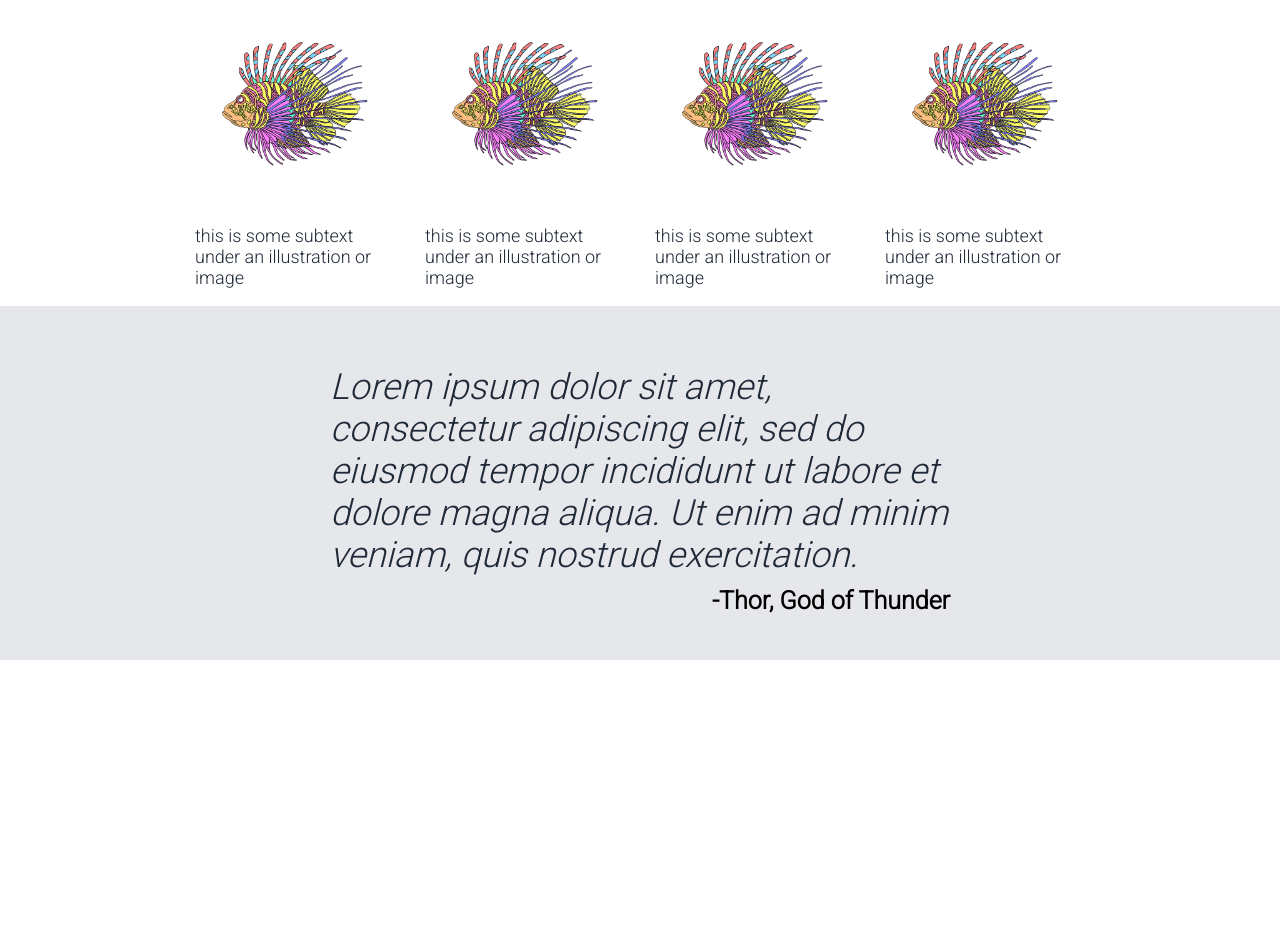
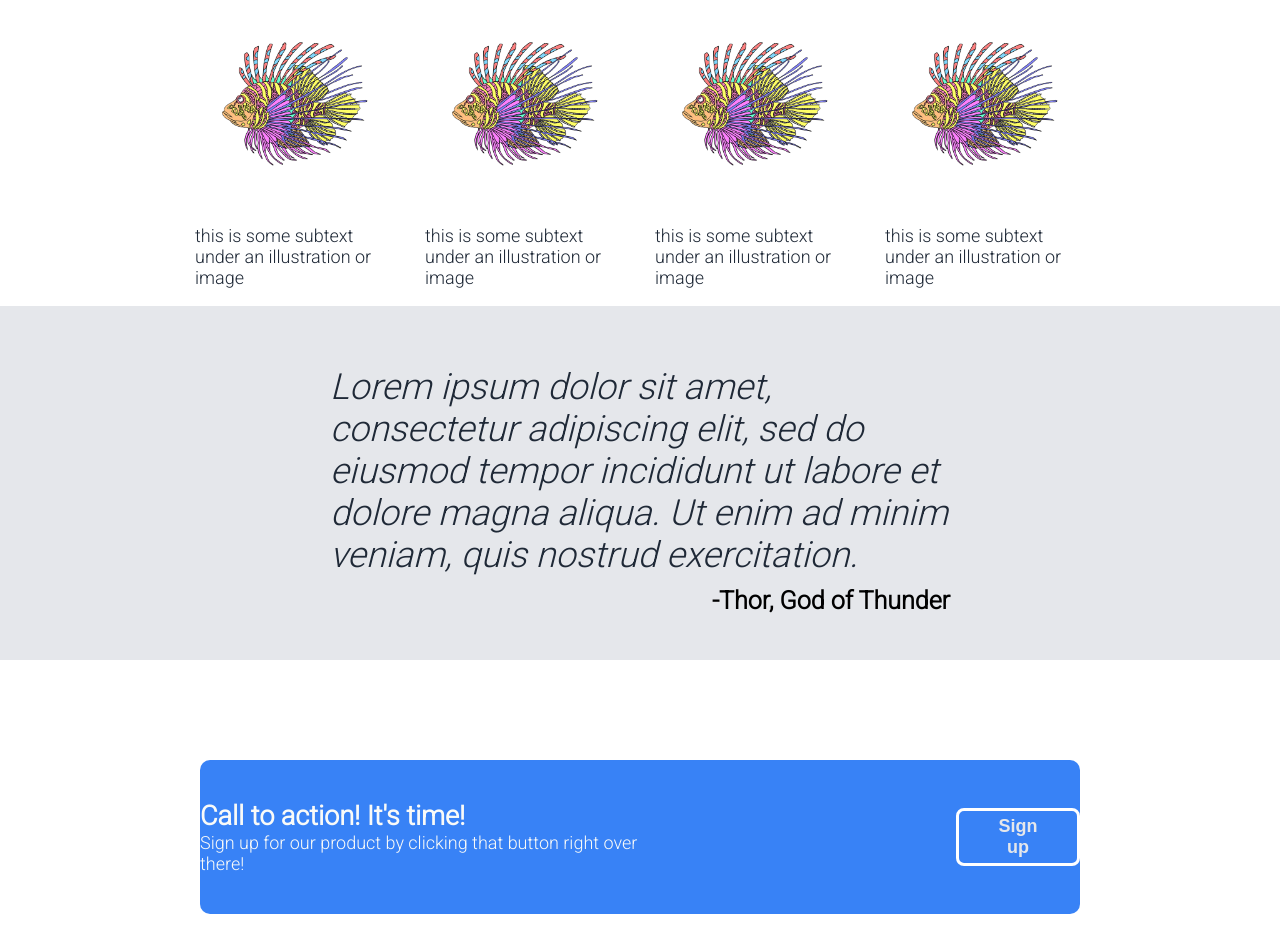
Before and after one commit to semihgurbuz/landing-page, a plain HTML site: page index.html in a window 1280 px wide. Shown: the part 663-1615 px from the top of the page. Before the commit the page ends 1323 px from the top, so only its background shows below. Drawn offline with Linux system fonts and the light colour scheme.

Commit message:
finished the fourth div

```diff
--- a/index.html
+++ b/index.html
@@ -71,7 +71,18 @@
         </div>
       </div>
 
-      <div></div>
+      <div class="fourth">
+        <div>
+          <h2 class="action">Call to action! It's time!</h2>
+          <p class="action-p">
+            Sign up for our product by clicking that button right over there!
+          </p>
+        </div>
+        <div class="button">
+          <button class="btn">Sign up</button>
+        </div>
+      </div>
+
       <footer></footer>
     </div>
   </body>
--- a/styles.css
+++ b/styles.css
@@ -63,12 +63,12 @@ span {
 }
 
 .sign-up {
+  font-weight: bold;
   color: #e5e7eb;
   background-color: #3882f6;
   padding: 5px 30px;
   border-radius: 8px;
   border: none;
-  font-weight: bold;
 }
 
 /*********** Second div  ****************/
@@ -103,6 +103,7 @@ span {
   display: flex;
 }
 
+/* quote-div makes things simpler for centering the content and aligning the credit on right side */
 .quote-div {
   width: 50%;
 }
@@ -123,3 +124,43 @@ span {
 }
 
 /************************************** fourth div ********************************/
+
+.fourth {
+  background-color: #3882f6;
+  color: #f9faf8;
+  font-size: 18px;
+  margin: 100px 200px;
+  display: flex;
+  border-radius: 10px;
+  justify-content: center;
+  gap: 300px;
+}
+
+.button {
+  display: flex;
+  justify-content: center;
+  align-items: center;
+}
+
+.btn {
+  font-size: 18px;
+  font-weight: bold;
+  color: #e5e7eb;
+  background-color: #3882f6;
+  padding: 5px 30px;
+  border-radius: 8px;
+  border: 3px;
+  border-color: white;
+  border-style: solid;
+}
+
+.fourth p {
+  margin-top: 0;
+  margin-bottom: 40px;
+}
+.fourth h2 {
+  margin-bottom: 0;
+  margin-top: 40px;
+}
+
+/*************************** footer *********************/
```
